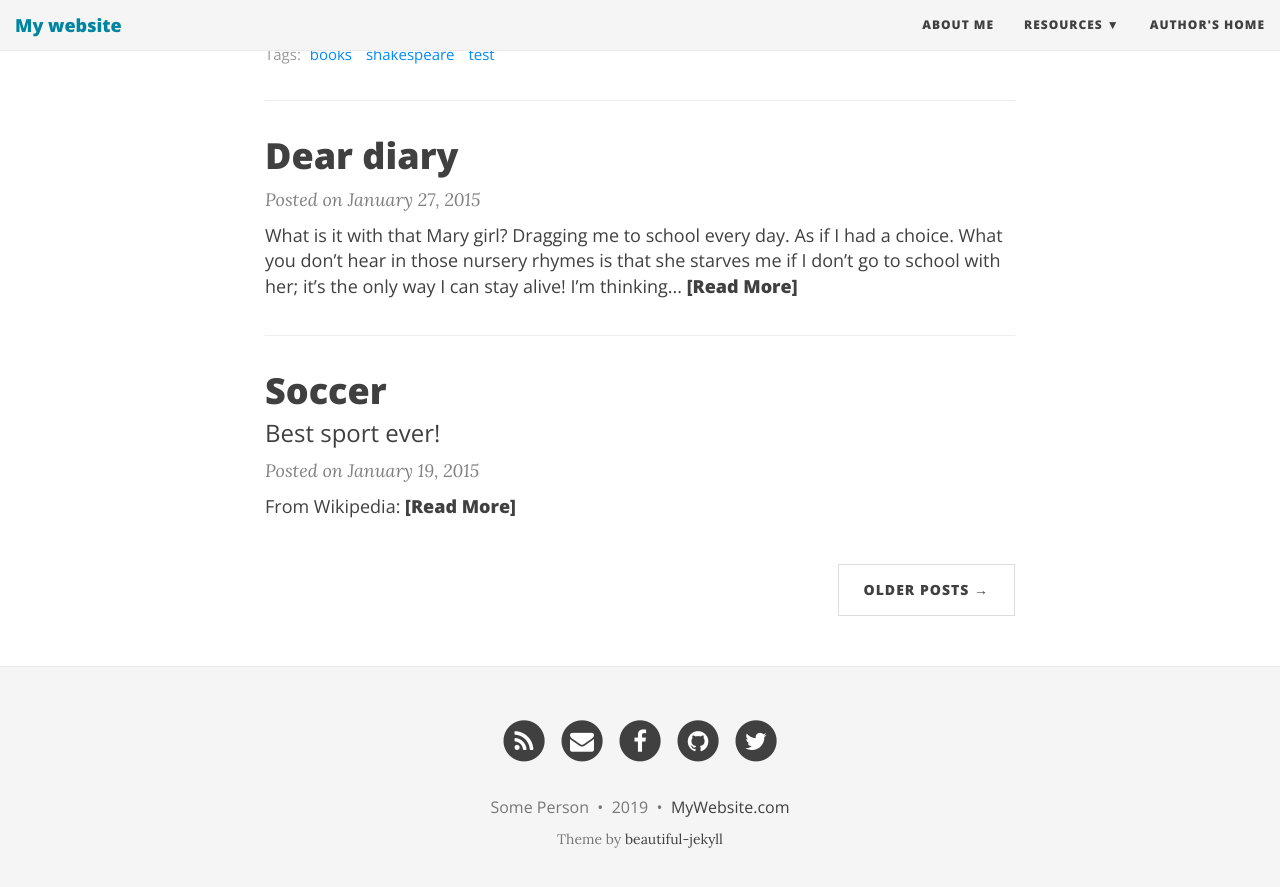
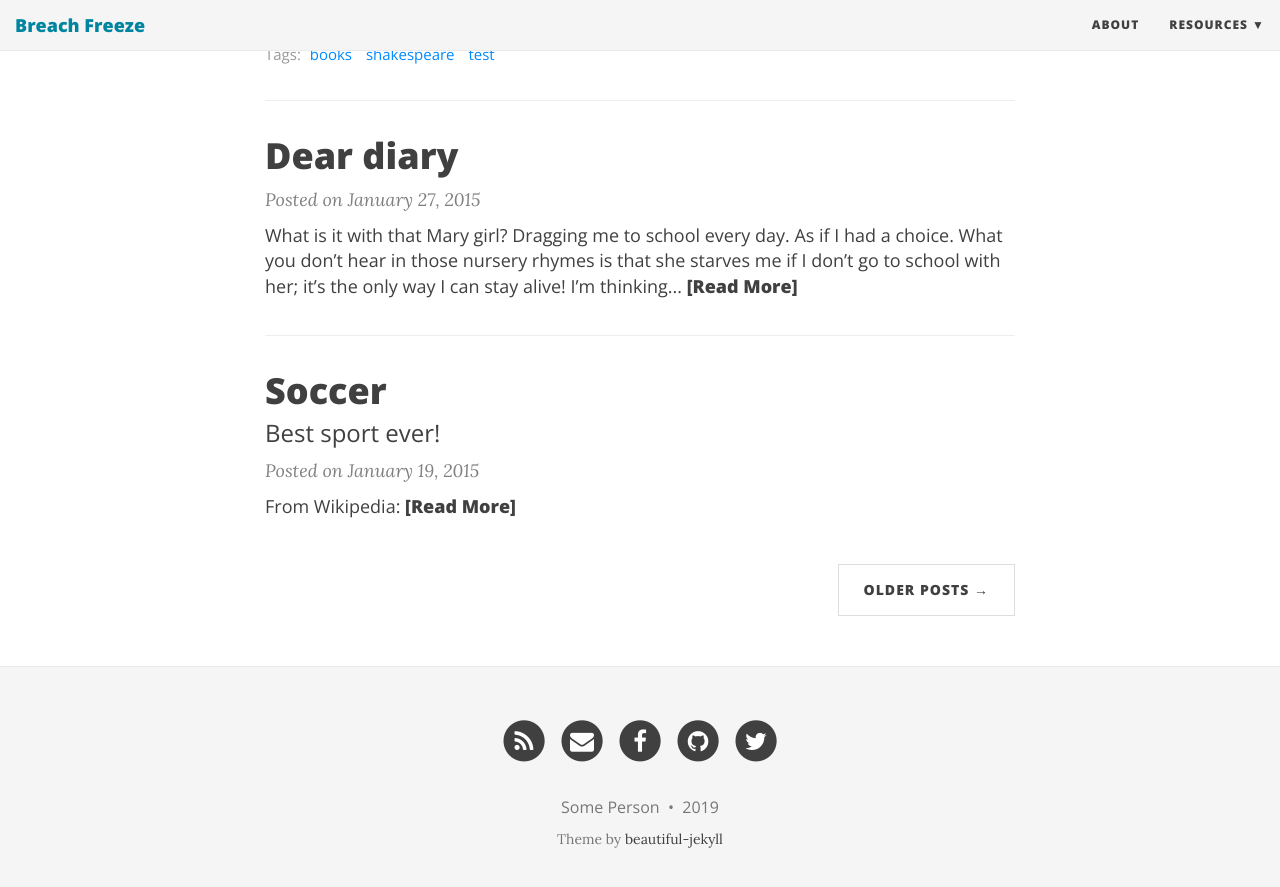
Before and after one commit to TylerWolfDev/BreachFreeze, a Jekyll site: the page built from docs/index.html, in a window 1280 px wide and 900 px high, scrolled down 1134 px. Shown: the top 887 px of the window. Built offline with Jekyll 4.4.1, drawn with Linux system fonts in a browser that asks for light colours; nearby versions of some CDN libraries; the list of posts is cut into pages by our own code.

Commit message:
Update _config.yml

```diff
--- a/docs/_config.yml
+++ b/docs/_config.yml
@@ -14,25 +14,23 @@
 # Of course don't forget to change the username and projectname to YOUR username and project
 
 # Name of website
-title: My website
+title: Breach Freeze
 
 # Short description of your site
-description: A virtual proof that name is awesome!
+description: Free and Open Source alternative to Google's Password Checker
 
 # --- Navigation bar options --- #
 
 # List of links in the navigation bar
 navbar-links:
-  About Me: "aboutme"
+  About: "about"
   Resources:
-    - Beautiful Jekyll: "http://deanattali.com/beautiful-jekyll/"
-    - Learn markdown: "http://www.markdowntutorial.com/"
-    - GitHub Pages: "https://pages.github.com/"
-  Author's home: "http://deanattali.com"
+    - GitHub Repository: "https://github.com/TylerWolfDev"
+    - Chrome Web Store: "https://example.com"
+    - Brave Extensions: "https://example.com"
 
 # Image to show in the navigation bar - image must be a square (width = height)
 # Remove this parameter if you don't want an image in the navbar
-avatar: "/img/avatar-icon.png"
 
 # If you want to have an image logo in the top-left corner instead of the title text,
 # then specify the following parameter
@@ -99,7 +97,6 @@
 
 # How to display the link to the website in the footer
 # Remove this if you don't want a link in the footer
-url-pretty: "MyWebsite.com"  # eg. "deanattali.com/beautiful-jekyll"
 
 # --- Web Statistics Section --- #
 
```
